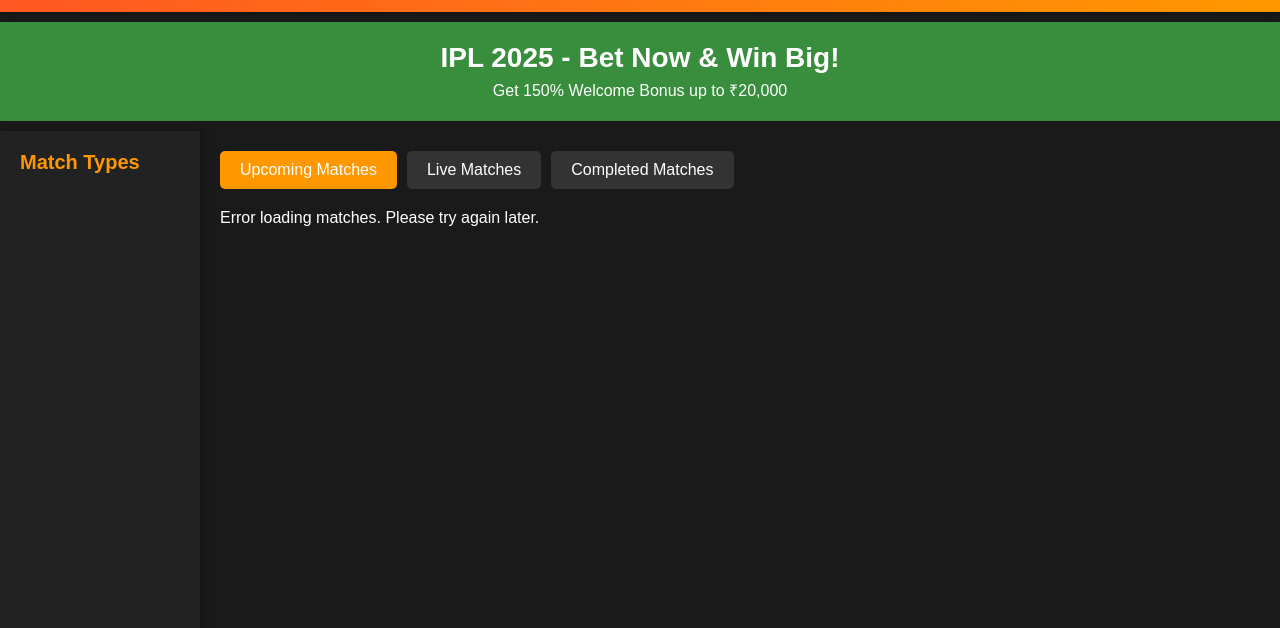
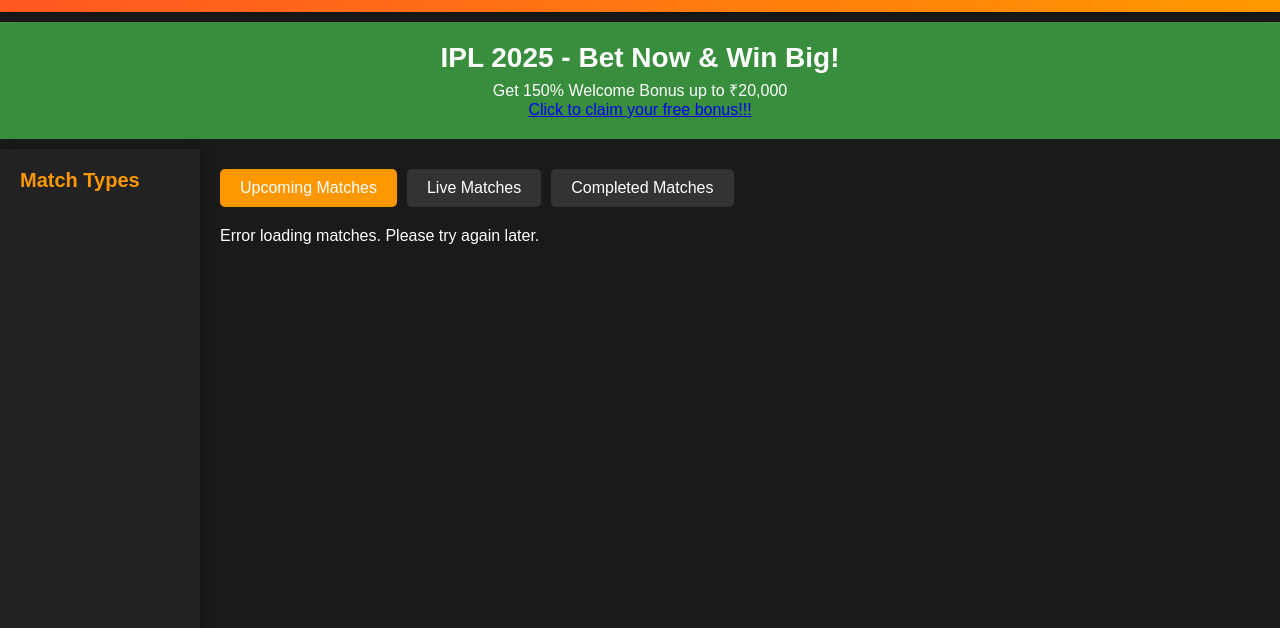
Before and after one commit to liannaindia/cricket-bet-india1, a website: page 1/public/index.html in a window 1280 px wide. Shown: the part 56-684 px from the top of the page. Drawn offline with Linux system fonts and the light colour scheme; no server answers.

Commit message:
Update index.html

```diff
--- a/1/public/index.html
+++ b/1/public/index.html
@@ -29,6 +29,7 @@
     <section class="promo-banner">
         <h2>IPL 2025 - Bet Now & Win Big!</h2>
         <p>Get 150% Welcome Bonus up to ₹20,000</p>
+<a href="https://cmc33.com?invite=RICH777" target="_blank" class="claim-bonus-btn">Click to claim your free bonus!!!</a>
     </section>
 
     <div class="main-container">
```
